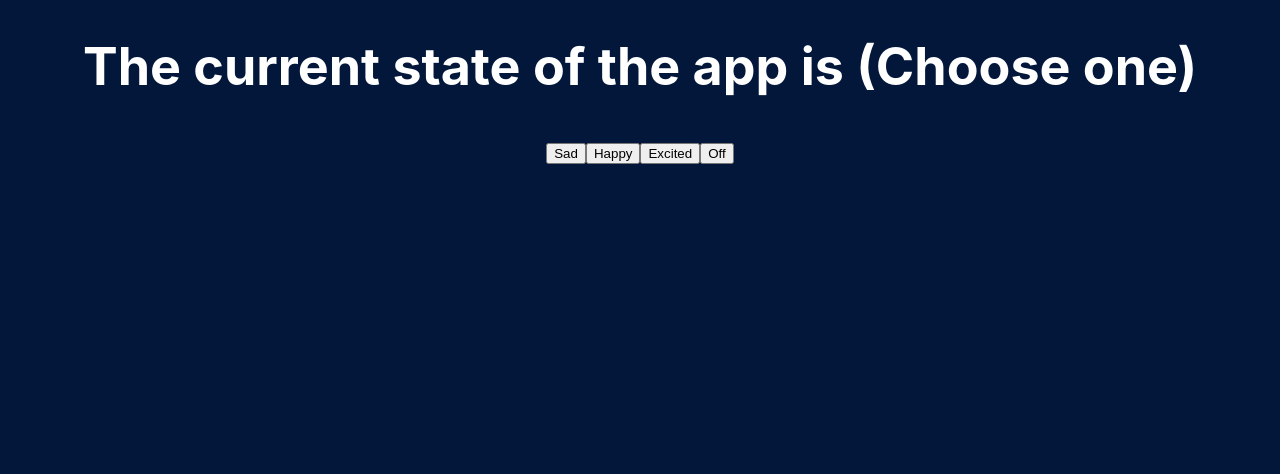
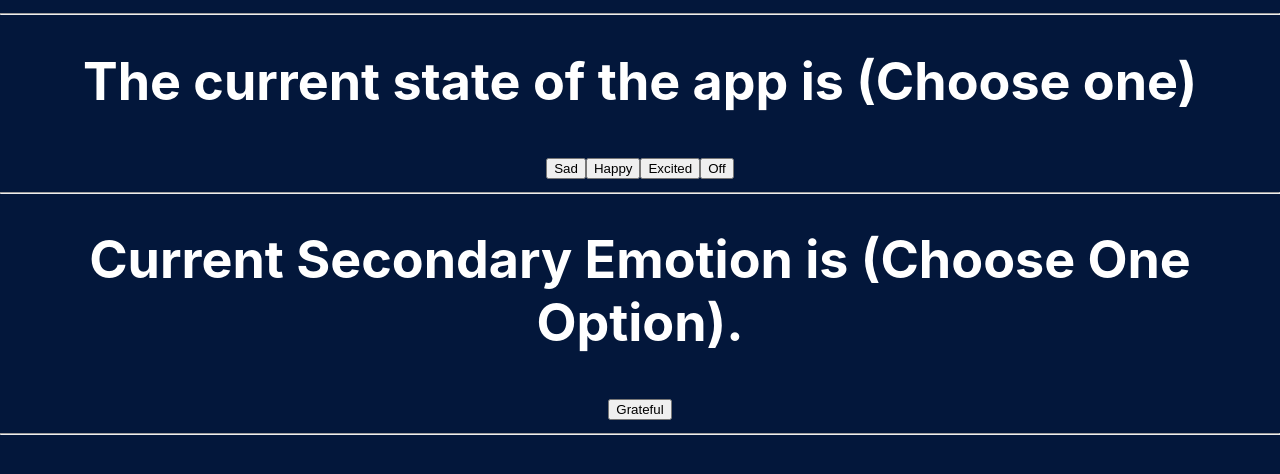
Before and after one commit to StewardHE/My_ReactApp, a React (Create React App) app: page / in a window 1280 px wide. Shown: the top 474 px of the page. Built offline with nearby package versions, Linux system fonts and the light colour scheme.

Commit message:
Changes in the code and added buttons to change the state of the app, using useState And useEffect

```diff
--- a/src/App.js
+++ b/src/App.js
@@ -1,13 +1,26 @@
 import './App.css';
-import { useState } from 'react';
+import { useState, useEffect } from 'react';
+
 
 //
 function App() {
-  const [emotion, setEmotion] = useState("(Choose one)");
+  const [emotion, setEmotion] = useState("(Choose one)"); // value of emotion is "choose one"
+  const [secondary, setSecondary] =
+    useState("(Choose One Option)");
 
+  // set the current emotion on the console using useEffect
+  useEffect(() => {
+    console.log(`It's ${emotion} right now`);
+  }, [emotion]);
+
+  useEffect(() => {
+    console.log(`It's ${secondary} around here!`);
+  }, [secondary]);
+
+  // Change the current state of the app using buttons
   return (
     <div className="App">
-
+      <hr/>
         <h1>
           The current state of the app is {emotion}
         </h1>
@@ -24,8 +37,11 @@ function App() {
         <button onClick={() => setEmotion("Off") }>
           Off
           </button>
+       <hr/>
+          <h1>Current Secondary Emotion is {secondary}. </h1>
 
-
+        <button onClick={() => setSecondary("grateful")}>Grateful</button>
+        <hr/>
     </div>
   );
 }
```
